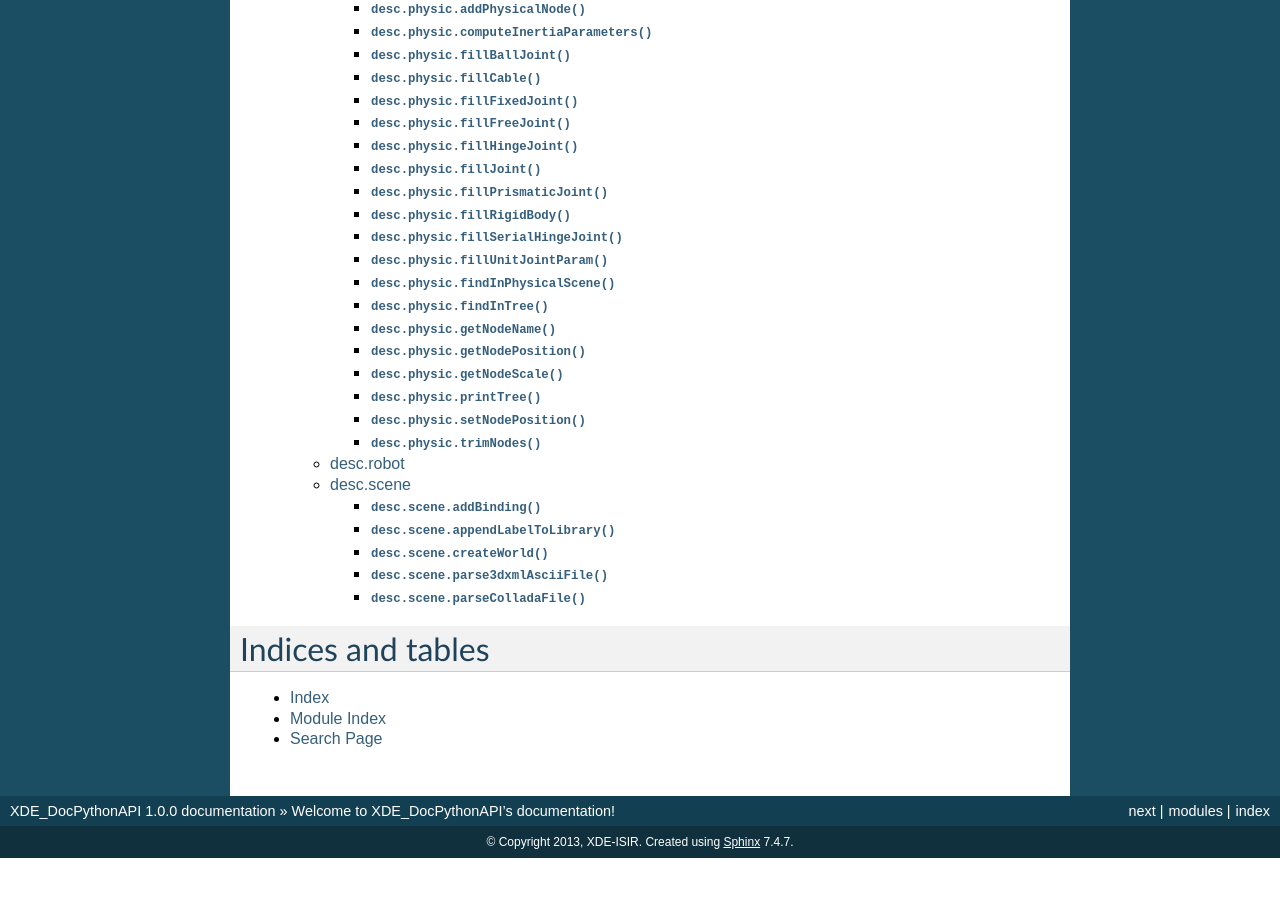
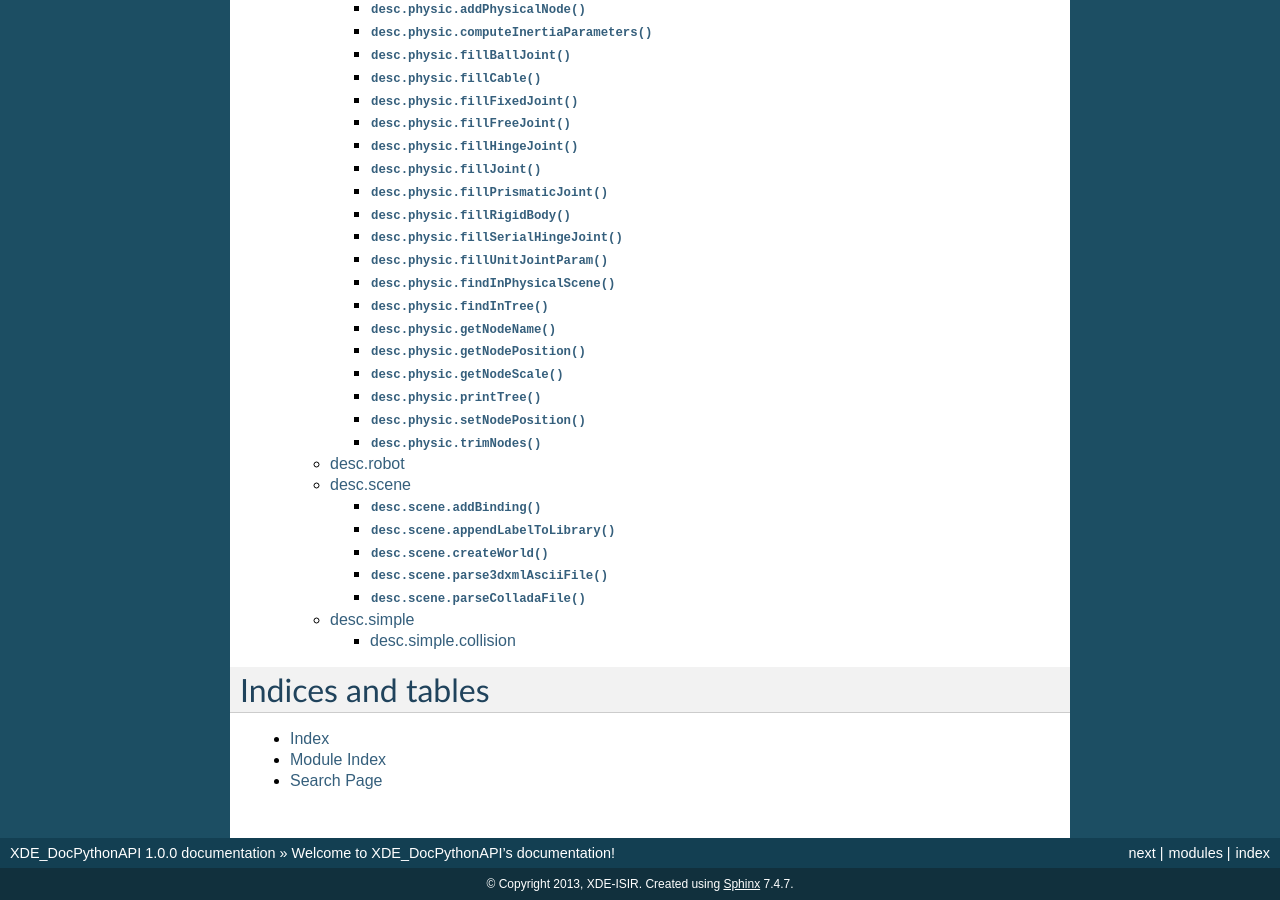
Before and after one commit to ISIR-SYROCO/XDE-DocPythonAPI, a Sphinx documentation site: the page built from source/index.rst, in a window 1280 px wide and 900 px high, scrolled down 1711 px. Built offline with Sphinx 7.4.7, drawn with Linux system fonts in a browser that asks for light colours; before the commit the page ends 2569 px from its top, so only the background shows below that.

Commit message:
Add desc.simple.collision

```diff
--- a/source/desc/desc.rst
+++ b/source/desc/desc.rst
@@ -14,3 +14,4 @@ desc
     physic
     robot
     scene
+    simple/simple
--- /dev/null
+++ b/source/desc/simple/collision.rst
@@ -0,0 +1,12 @@
+desc.simple.collision
+=====================
+.. toctree::
+    :glob:
+
+.. automodule:: desc.simple.collision
+    :members:
+    :undoc-members:
+    :inherited-members:
+    :show-inheritance:
+    :special-members:
+    :private-members:
--- /dev/null
+++ b/source/desc/simple/simple.rst
@@ -0,0 +1,6 @@
+desc.simple
+===========
+.. toctree::
+    :glob:
+
+    collision
```
